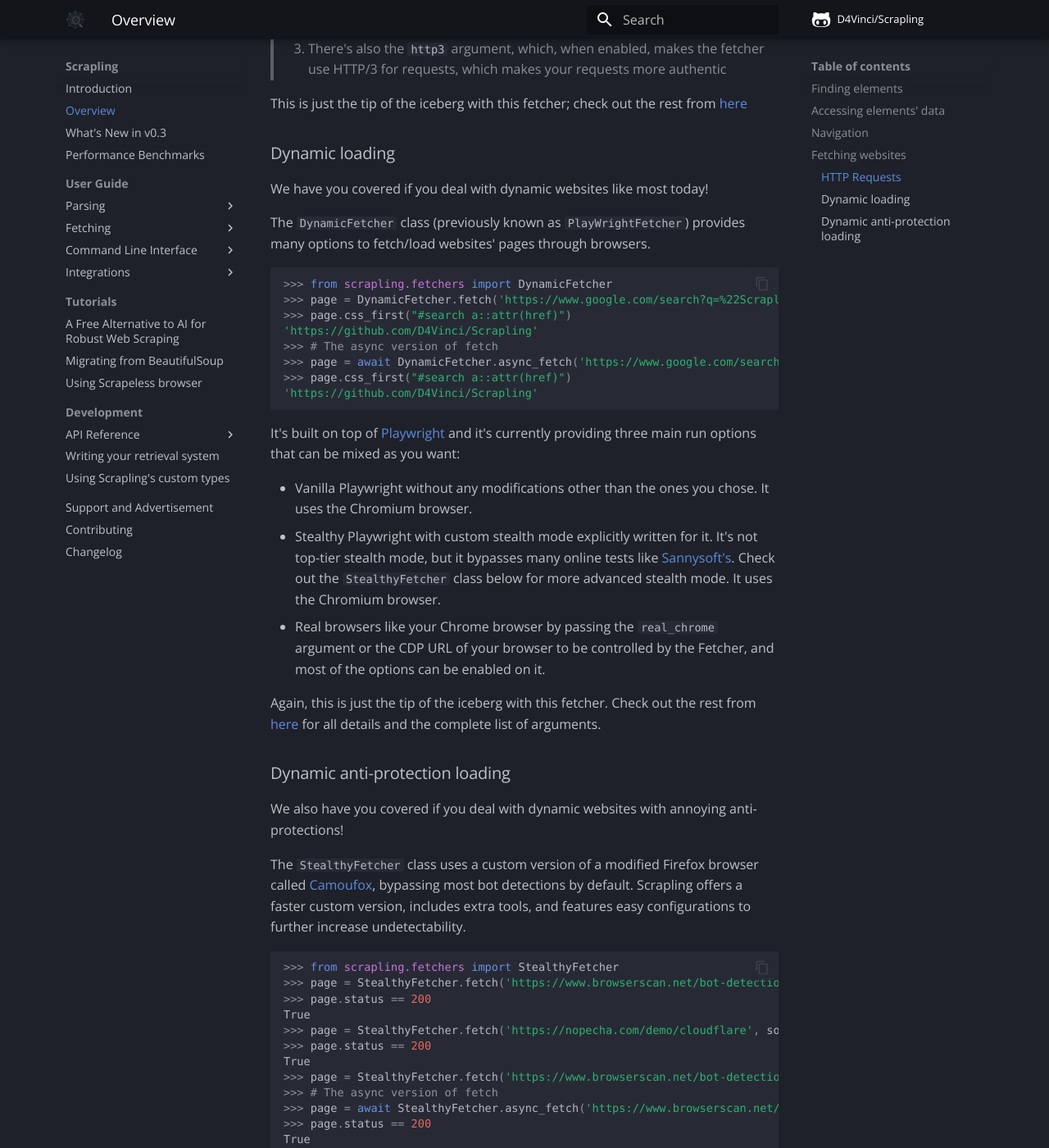
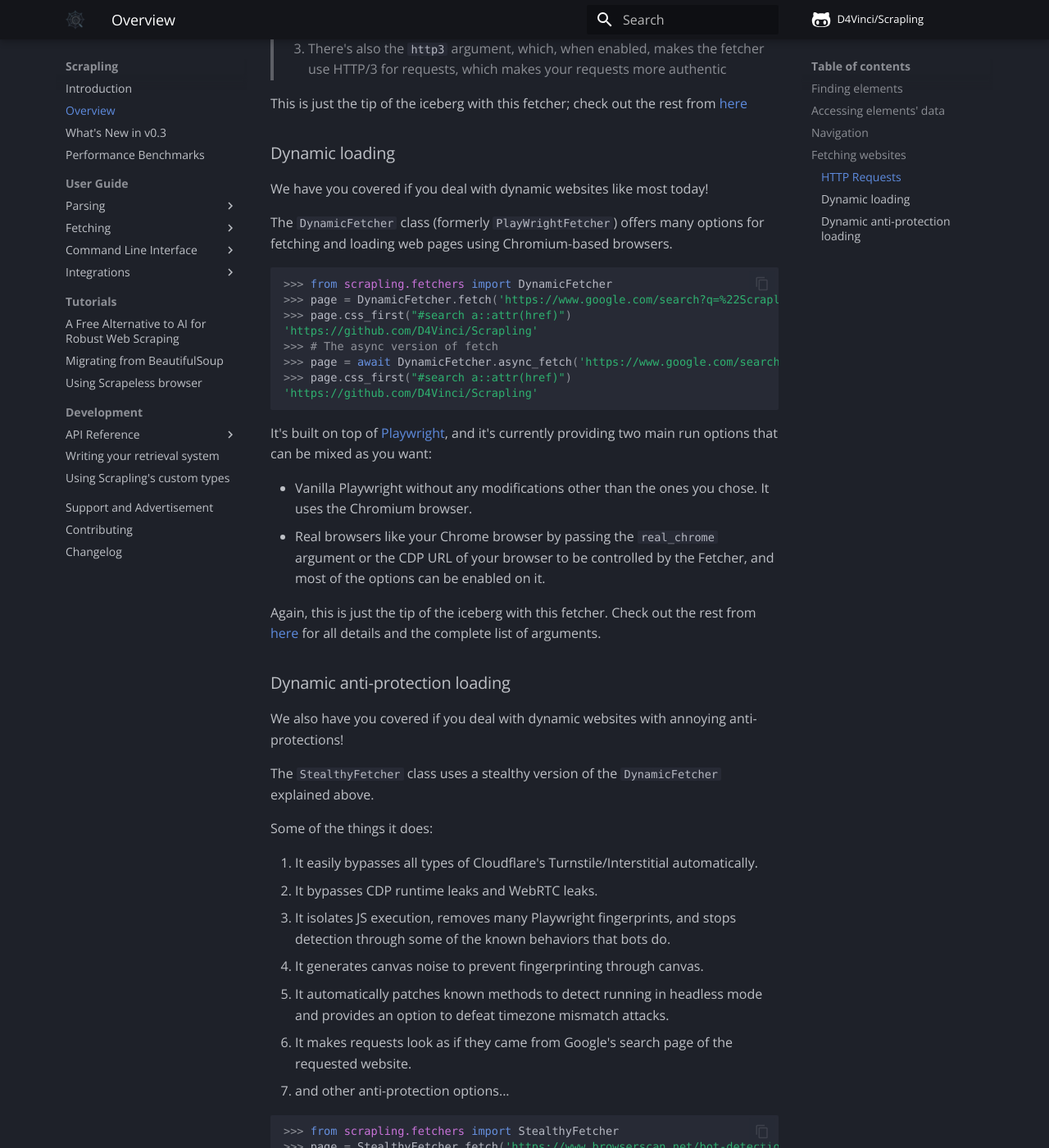
Before and after one commit to D4Vinci/Scrapling, an MkDocs documentation site: the page built from docs/overview.md, in a window 1280 px wide and 1400 px high, scrolled down 6346 px. Shown: the whole window at 82% size. Built offline with MkDocs 1.6.1 and Material for MkDocs 9.7.7, drawn with Linux system fonts in a browser that asks for light colours; some web fonts are replaced; comment, search, counter and statistics services are not loaded; some of the changed text lies outside the part shown.

Commit message:
docs: updating overview and benchmarks pages with the new changes

````diff
--- a/docs/overview.md
+++ b/docs/overview.md
@@ -1,4 +1,4 @@
-We will start by quickly reviewing the parsing capabilities. Then, we will fetch websites with custom browsers, make requests, and parse the response.
+We will start by quickly reviewing the parsing capabilities. Then we will fetch websites using custom browsers, make requests, and parse the responses.
 
 Here's an HTML document generated by ChatGPT that we will be using as an example throughout this page:
 ```html
@@ -82,7 +82,7 @@
 ```
 
 ## Finding elements
-If there's an element you want to find on the page, you will! Your creativity level is the only limitation!
+If there's an element you want to find on the page, you will find it! Your creativity level is the only limitation!
 
 Finding the first HTML `section` element
 ```python
@@ -94,14 +94,14 @@
 section_elements = page.find_all('section')
 # [<data='<section id="products" schema='{"jsonabl...' parent='<main><section id="products" schema='{"j...'>, <data='<section id="reviews"><h2>Customer Revie...' parent='<main><section id="products" schema='{"j...'>]
 ```
-Find all `section` elements whose `id` attribute value is `products`
+Find all `section` elements whose `id` attribute value is `products`.
 ```python
 section_elements = page.find_all('section', {'id':"products"})
 # Same as
 section_elements = page.find_all('section', id="products")
 # [<data='<section id="products" schema='{"jsonabl...' parent='<main><section id="products" schema='{"j...'>]
 ```
-Find all `section` elements whose `id` attribute value contains `product`
+Find all `section` elements whose `id` attribute value contains `product`.
 ```python
 section_elements = page.find_all('section', {'id*':"product"})
 ```
@@ -218,7 +218,7 @@
  <data='<div class="product-list"> <article clas...' parent='<section id="products" schema='{"jsonabl...'>]
 >>> section_element.siblings
 [<data='<section id="reviews"><h2>Customer Revie...' parent='<main><section id="products" schema='{"j...'>]
->>> section_element.next  # gets the next element, the same logic applies to `quote.previous`
+>>> section_element.next  # gets the next element, the same logic applies to `quote.previous`.
 <data='<section id="reviews"><h2>Customer Revie...' parent='<main><section id="products" schema='{"j...'>
 >>> section_element.children.css('h2::text')
 ['Products']
@@ -237,7 +237,7 @@
 ```
 
 ## Fetching websites
-Instead of passing the raw HTML to Scrapling, you can get a website's response directly through HTTP requests or by fetching it from browsers.
+Instead of passing the raw HTML to Scrapling, you can retrieve a website's response directly via HTTP requests or by fetching it in a browser.
 
 A fetcher is made for every use case.
 
@@ -275,7 +275,7 @@
 ### Dynamic loading
 We have you covered if you deal with dynamic websites like most today!
 
-The `DynamicFetcher` class (previously known as `PlayWrightFetcher`) provides many options to fetch/load websites' pages through browsers.
+The `DynamicFetcher` class (formerly `PlayWrightFetcher`) offers many options for fetching and loading web pages using Chromium-based browsers.
 ```python
 >>> from scrapling.fetchers import DynamicFetcher
 >>> page = DynamicFetcher.fetch('https://www.google.com/search?q=%22Scrapling%22', disable_resources=True)  # Vanilla Playwright option
@@ -286,10 +286,9 @@
 >>> page.css_first("#search a::attr(href)")
 'https://github.com/D4Vinci/Scrapling'
 ```
-It's built on top of [Playwright](https://playwright.dev/python/) and it's currently providing three main run options that can be mixed as you want:
+It's built on top of [Playwright](https://playwright.dev/python/), and it's currently providing two main run options that can be mixed as you want:
 
 - Vanilla Playwright without any modifications other than the ones you chose. It uses the Chromium browser.
-- Stealthy Playwright with custom stealth mode explicitly written for it. It's not top-tier stealth mode, but it bypasses many online tests like [Sannysoft's](https://bot.sannysoft.com/). Check out the `StealthyFetcher` class below for more advanced stealth mode. It uses the Chromium browser.
 - Real browsers like your Chrome browser by passing the `real_chrome` argument or the CDP URL of your browser to be controlled by the Fetcher, and most of the options can be enabled on it.
 
 
@@ -298,7 +297,18 @@
 ### Dynamic anti-protection loading
 We also have you covered if you deal with dynamic websites with annoying anti-protections!
 
-The `StealthyFetcher` class uses a custom version of a modified Firefox browser called [Camoufox](https://github.com/daijro/camoufox), bypassing most bot detections by default. Scrapling offers a faster custom version, includes extra tools, and features easy configurations to further increase undetectability.
+The `StealthyFetcher` class uses a stealthy version of the `DynamicFetcher` explained above.
+
+Some of the things it does:
+
+1. It easily bypasses all types of Cloudflare's Turnstile/Interstitial automatically.
+2. It bypasses CDP runtime leaks and WebRTC leaks.
+3. It isolates JS execution, removes many Playwright fingerprints, and stops detection through some of the known behaviors that bots do.
+4. It generates canvas noise to prevent fingerprinting through canvas.
+5. It automatically patches known methods to detect running in headless mode and provides an option to defeat timezone mismatch attacks.
+6. It makes requests look as if they came from Google's search page of the requested website.
+7. and other anti-protection options...
+
 ```python
 >>> from scrapling.fetchers import StealthyFetcher
 >>> page = StealthyFetcher.fetch('https://www.browserscan.net/bot-detection')  # Running headless by default
````
Also changed, not shown: other parts of docs/overview.md (+2 -2 lines), docs/benchmarks.md (+1 -1 lines).
